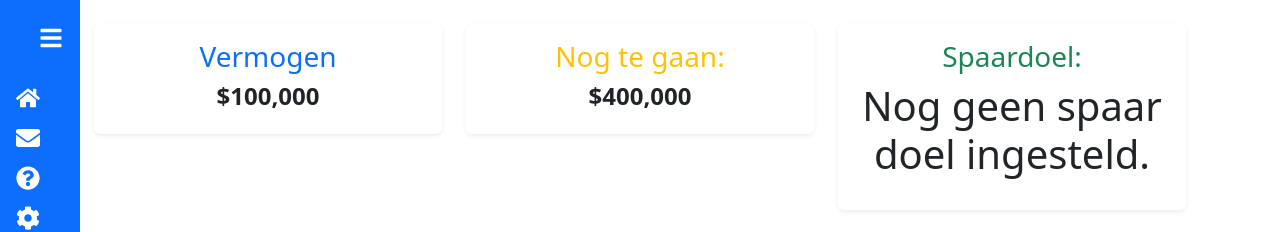
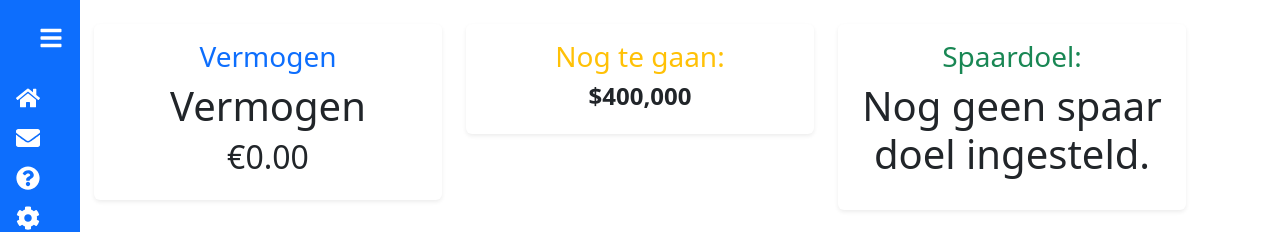
Before and after one commit to OsamaElAnzi/GeldManagmentSysteem_React, a React (Vite) app in the folder GeldApp/: page / in a window 1280 px wide. Shown: the top 232 px of the page. Built offline with nearby package versions, Linux system fonts and the light colour scheme.

Commit message:
nu telt het letterlijk alles qua bedragen ongeacht inkomen of uitgaven we komen er nog een condition aan toevoegen

```diff
--- a/GeldApp/package.json
+++ b/GeldApp/package.json
@@ -14,6 +14,7 @@
     "axios": "^1.7.9",
     "bootstrap": "^5.3.3",
     "cors": "^2.8.5",
+    "date-fns": "^4.1.0",
     "express": "^4.21.1",
     "flowbite-react": "^0.10.2",
     "mongoose": "^8.8.1",
--- a/GeldApp/src/components/HerbruikbaarCode/DisplayData.jsx
+++ b/GeldApp/src/components/HerbruikbaarCode/DisplayData.jsx
@@ -1,8 +1,9 @@
 import React, { useEffect, useState } from "react";
 import { Spaardoel } from "./ModalSpaarDoel";
+import Vermogen from "./Vermogen";
 import { Container, Row, Col, Card, Alert } from "react-bootstrap";
 
-function DisplayData() {
+function DisplayData({ transactions }) {
   const [spaardoel, setSpaardoel] = useState("");
 
   useEffect(() => {
@@ -17,7 +18,7 @@ function DisplayData() {
           <Card className="shadow-sm border-0">
             <Card.Body>
               <h3 className="text-primary">Vermogen</h3>
-              <h4 className="fw-bold">$100,000</h4>
+              <Vermogen transactions={transactions} />
             </Card.Body>
           </Card>
         </Col>
--- a/GeldApp/src/components/HerbruikbaarCode/LijstTransacties.jsx
+++ b/GeldApp/src/components/HerbruikbaarCode/LijstTransacties.jsx
@@ -11,9 +11,7 @@ function LijstTransacties({ transacties }) {
       </Container>
     );
   }
-
   const sortedTransactions = [...transacties].sort((a, b) => new Date(a.datum) - new Date(b.datum));
-
   return (
     <Container className="mt-4">
       <h2 className="text-center mb-4">Transacties</h2>
--- a/GeldApp/src/components/HerbruikbaarCode/ModalSpaarDoel.jsx
+++ b/GeldApp/src/components/HerbruikbaarCode/ModalSpaarDoel.jsx
@@ -26,7 +26,7 @@ function ModalSpaarDoel() {
     }
     setUpdate("Spaardoel ingesteld.");
     setErrorMessage("");
-    setSpaardoel(parsedSpaardoel); // Spaart het numerieke spaardoel
+    setSpaardoel(parsedSpaardoel);
     handleClose();
   };
 
--- a/GeldApp/src/components/HerbruikbaarCode/Vermogen.jsx
+++ b/GeldApp/src/components/HerbruikbaarCode/Vermogen.jsx
@@ -0,0 +1,17 @@
+import React from "react";
+
+function Vermogen({ transactions }) {
+  const berekendeVermogen = transactions.reduce(
+    (total, transaction) => total + transaction.bedrag,
+    0
+  );
+
+  return (
+    <>
+      <h1>Vermogen</h1>
+      <h2>€{berekendeVermogen.toFixed(2)}</h2>
+    </>
+  );
+}
+
+export default Vermogen;
--- a/GeldApp/src/components/Pages/Home.jsx
+++ b/GeldApp/src/components/Pages/Home.jsx
@@ -71,7 +71,7 @@ function Home() {
 
   return (
     <Container className="d-flex flex-column">
-      <DisplayData />
+      <DisplayData transactions={transactions} />
       <Grafiek />
       <Button
         variant="primary"
```
Also changed, not shown: 1 other file (tests, documents, lock files or other folders).
